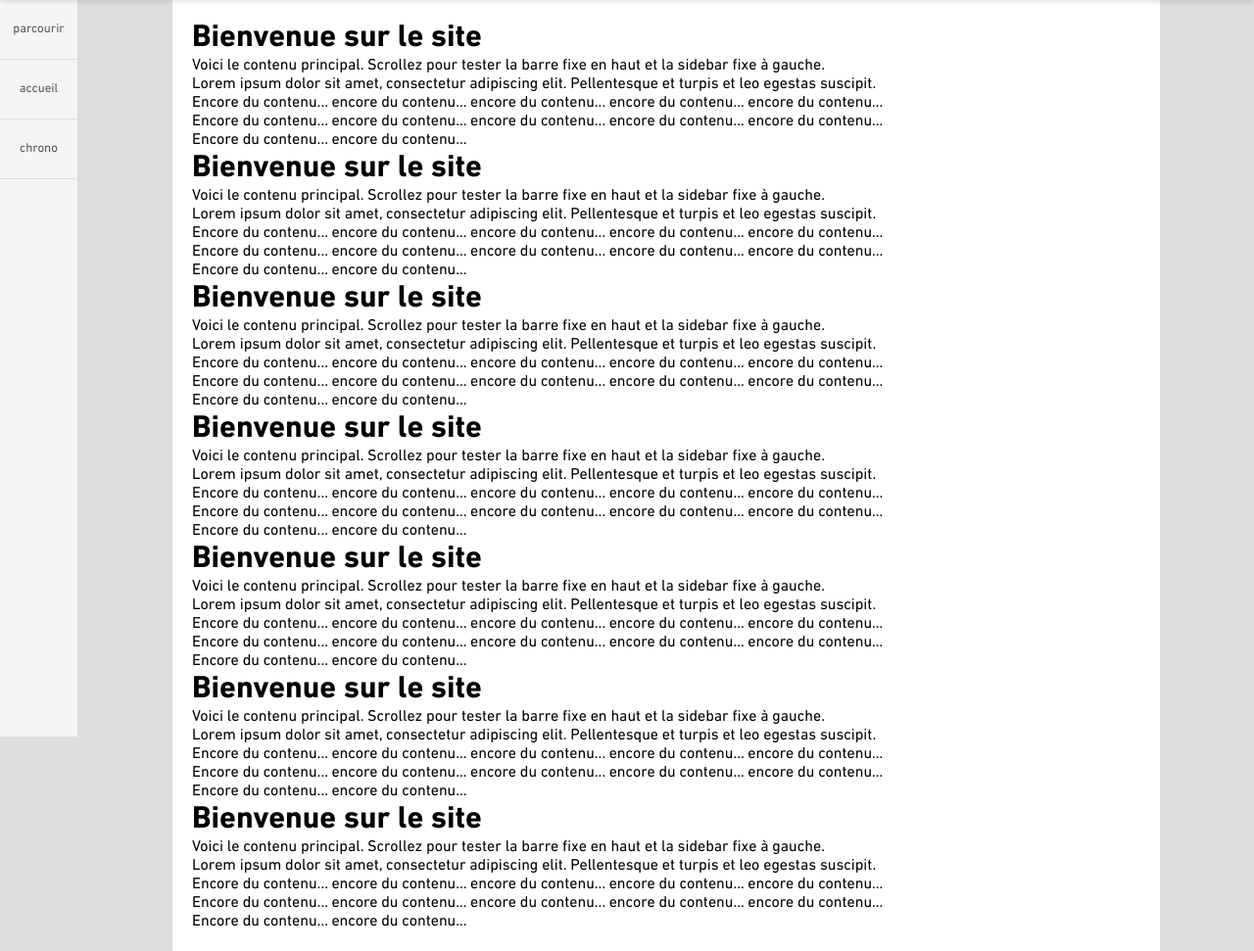
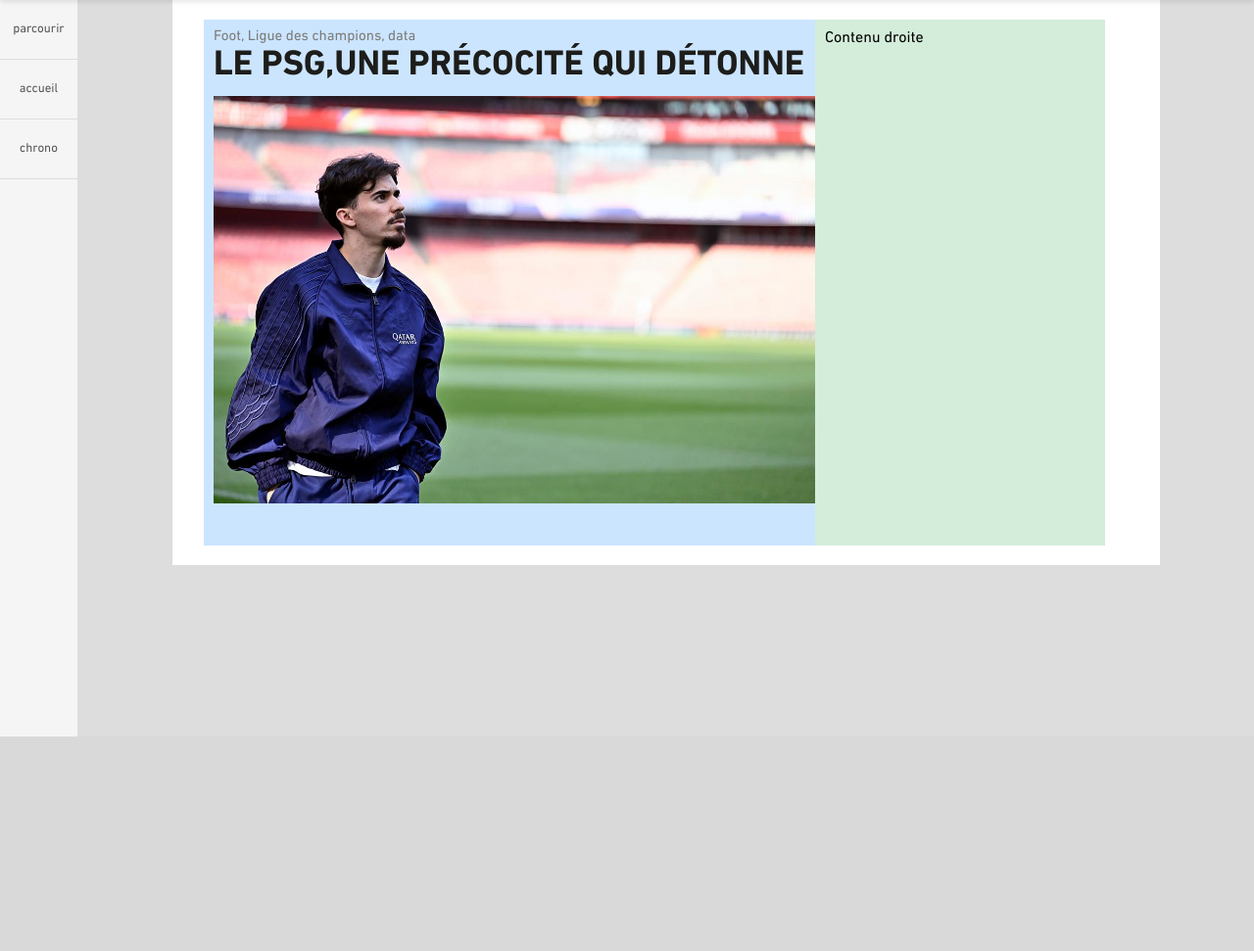
Before and after one commit to Lucas-COLLEU/lucas-colleu.github.io, a PHP site: page / in a window 1280 px wide. Shown: the part 48-1019 px from the top of the page at 98% size. After the commit the page ends 800 px from the top, so only its background shows below. Run offline with PHP 8.4, Linux system fonts and the light colour scheme.

Commit message:
Commit numéro 9 : Ajout test photo + meilleure structure

```diff
--- a/css/homepage.css
+++ b/css/homepage.css
@@ -88,44 +88,53 @@
   .sidenav a:hover {
     background-color: #ddd;
     height: 61px;
-    color: red;
+    color: #1d1d1b;
   }
-
 
   .dropdown {
     position: relative;
     width: 100%;
   }
 
-  .dropdown-content {
-    display: none;
-    height: 61px;
-    position: absolute;
-    top: 0;
-    left: 100%;
-    background-color: #f5f5f5;
-    width: 80px;
-    border-left: 1px solid #ddd;
-    z-index: 100;
+  .container {
+    width: 944px;
+    height: 537px;
+    display: flex;
+    background-color: #fff;
+    justify-content: center;
   }
 
-  .dropdown:hover .dropdown-content {
-    display: block;
+  .left {
+    width: 624px;
+    background-color: #cce5ff;
+    padding: 10px;
+    box-sizing: border-box;
+
   }
 
-  .dropdown-content a {
-    height: 61px;
-    display: flex;
-    font-size: 11px;
-    line-height: 10px;
-    align-items: center;
-    justify-content: center;
-    padding: 12px 20px;
+  .right {
+    width: 296px;
+    background-color: #d4edda;
+    padding: 10px;
+    box-sizing: border-box;
   }
 
-  .dropdown-content a:hover {
-    background-color: #ddd;
-    color: red;
+  .left p {
+    color: #7b7b7a;
+    font-size: 15px;
+    line-height: 15px;
+    font-weight: 400;
+    height: 18px;
+  }
+
+  .left h1 {
+    color: #1d1d1b;
+    font-size: 36px;
+    line-height: 38px;
+    font-weight: 400;
+    font-style: normal;
+    text-transform: uppercase;
+    height: 50px;
   }
 
   .content {
--- a/index.html
+++ b/index.html
@@ -19,76 +19,20 @@
     <nav class="sidenav">
       <div class="dropdown">
         <a href="#">parcourir</a>
-        <div class="dropdown-content">
-          <a href="#">Ligue 1</a>
-          <a href="#">Ligue 2</a>
-          <a href="#">Premier League</a>
-          <a href="#">La Liga</a>
-        </div>
+        <a href="#">accueil</a>
+        <a href="#">chrono</a>
       </div>
-      <div class="dropdown">
-        <a href="#">accueil</a>
-        <div class="dropdown-content">
-          <a href="#">Ligue 1</a>
-          <a href="#">Ligue 2</a>
-          <a href="#">Premier League</a>
-          <a href="#">La Liga</a>
-        </div>
-      </div>
-      <div class="dropdown">
-        <a href="#">chrono</a>
-        <div class="dropdown-content">
-          <a href="#">Ligue 1</a>
-          <a href="#">Ligue 2</a>
-          <a href="#">Premier League</a>
-          <a href="#">La Liga</a>
-        </div>
-      </div>
-
-
     </nav>
   </aside>
 
   <main class="content">
-    <h1>Bienvenue sur le site</h1>
-    <p>Voici le contenu principal. Scrollez pour tester la barre fixe en haut et la sidebar fixe à gauche.</p>
-    <p>Lorem ipsum dolor sit amet, consectetur adipiscing elit. Pellentesque et turpis et leo egestas suscipit.</p>
-    <p>Encore du contenu... encore du contenu... encore du contenu... encore du contenu... encore du contenu...</p>
-    <p>Encore du contenu... encore du contenu... encore du contenu... encore du contenu... encore du contenu...</p>
-    <p>Encore du contenu... encore du contenu...
-        <h1>Bienvenue sur le site</h1>
-        <p>Voici le contenu principal. Scrollez pour tester la barre fixe en haut et la sidebar fixe à gauche.</p>
-        <p>Lorem ipsum dolor sit amet, consectetur adipiscing elit. Pellentesque et turpis et leo egestas suscipit.</p>
-        <p>Encore du contenu... encore du contenu... encore du contenu... encore du contenu... encore du contenu...</p>
-        <p>Encore du contenu... encore du contenu... encore du contenu... encore du contenu... encore du contenu...</p>
-        <p>Encore du contenu... encore du contenu...
-            <h1>Bienvenue sur le site</h1>
-    <p>Voici le contenu principal. Scrollez pour tester la barre fixe en haut et la sidebar fixe à gauche.</p>
-    <p>Lorem ipsum dolor sit amet, consectetur adipiscing elit. Pellentesque et turpis et leo egestas suscipit.</p>
-    <p>Encore du contenu... encore du contenu... encore du contenu... encore du contenu... encore du contenu...</p>
-    <p>Encore du contenu... encore du contenu... encore du contenu... encore du contenu... encore du contenu...</p>
-    <p>Encore du contenu... encore du contenu...
-        <h1>Bienvenue sur le site</h1>
-    <p>Voici le contenu principal. Scrollez pour tester la barre fixe en haut et la sidebar fixe à gauche.</p>
-    <p>Lorem ipsum dolor sit amet, consectetur adipiscing elit. Pellentesque et turpis et leo egestas suscipit.</p>
-    <p>Encore du contenu... encore du contenu... encore du contenu... encore du contenu... encore du contenu...</p>
-    <p>Encore du contenu... encore du contenu... encore du contenu... encore du contenu... encore du contenu...</p>
-    <p>Encore du contenu... encore du contenu...
-        <h1>Bienvenue sur le site</h1>
-    <p>Voici le contenu principal. Scrollez pour tester la barre fixe en haut et la sidebar fixe à gauche.</p>
-    <p>Lorem ipsum dolor sit amet, consectetur adipiscing elit. Pellentesque et turpis et leo egestas suscipit.</p>
-    <p>Encore du contenu... encore du contenu... encore du contenu... encore du contenu... encore du contenu...</p>
-    <p>Encore du contenu... encore du contenu... encore du contenu... encore du contenu... encore du contenu...</p>
-    <p>Encore du contenu... encore du contenu...
-        <h1>Bienvenue sur le site</h1>
-    <p>Voici le contenu principal. Scrollez pour tester la barre fixe en haut et la sidebar fixe à gauche.</p>
-    <p>Lorem ipsum dolor sit amet, consectetur adipiscing elit. Pellentesque et turpis et leo egestas suscipit.</p>
-    <p>Encore du contenu... encore du contenu... encore du contenu... encore du contenu... encore du contenu...</p>
-    <p>Encore du contenu... encore du contenu... encore du contenu... encore du contenu... encore du contenu...</p>
-    <p>Encore du contenu... encore du contenu...
-        <h1>Bienvenue sur le site</h1>
-    <p>Voici le contenu principal. Scrollez pour tester la barre fixe en haut et la sidebar fixe à gauche.</p>
-    <p>Lorem ipsum dolor sit amet, consectetur adipiscing elit. Pellentesque et turpis et leo egestas suscipit.</p>
-    <p>Encore du contenu... encore du contenu... encore du contenu... encore du contenu... encore du contenu...</p>
-    <p>Encore du contenu... encore du contenu... encore du contenu... encore du contenu... encore du contenu...</p>
-    <p>Encore du contenu... encore du contenu...
+    <div class="container">
+      <div class="left">
+        <p>Foot, Ligue des champions, data</p>
+        <h1><strong>Le PSG,une précocité qui détonne</strong></h1>
+        <img src="assets/images/test-vitinha.jpg" alt="Description de l'image" width="624" height="416">
+      </div>
+      <div class="right">Contenu droite</div>
+</div>
+</main>
+</body>
```
Also changed, not shown: README.md, assets/images/test-vitinha.jpg (added).
